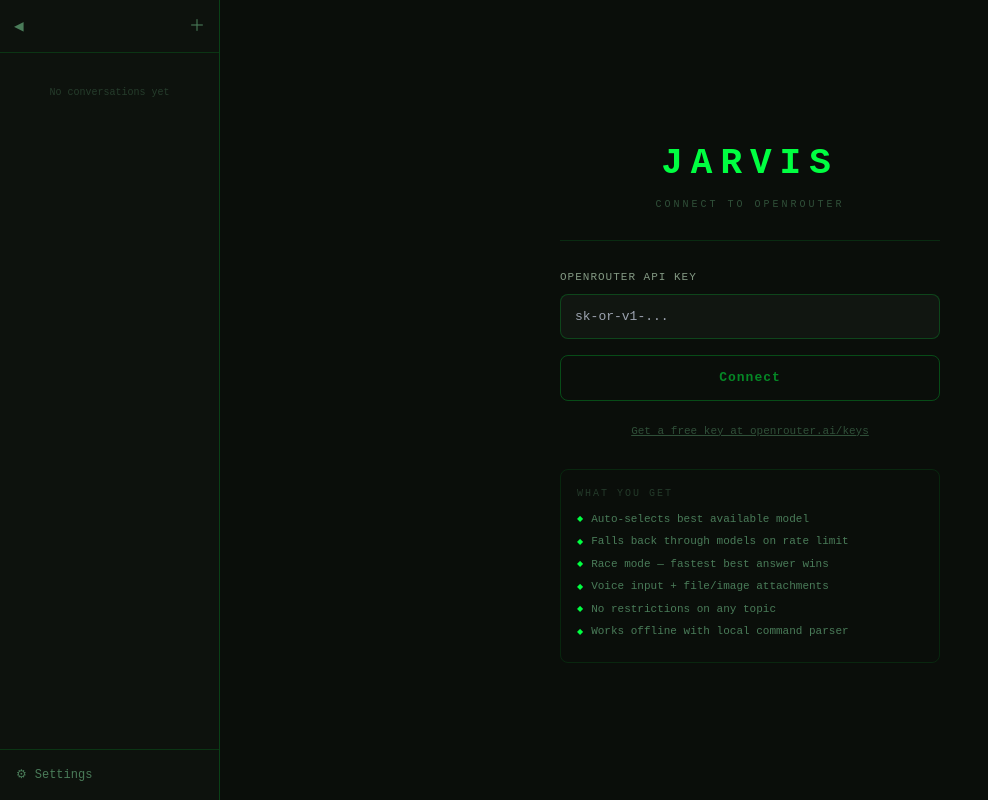
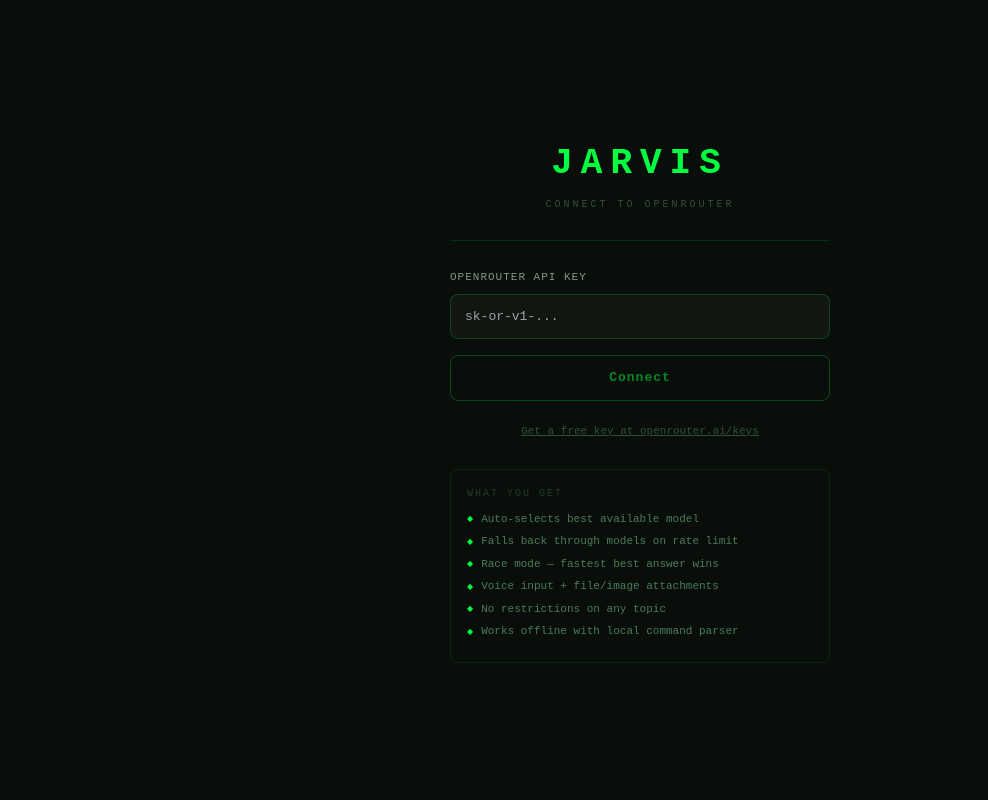
Before and after one commit to manepough/jarvismane, a Next.js app: page / in a window 1280 px wide. Shown: the whole page, without its empty margins (0-988 px from the left). Built offline with nearby package versions, Linux system fonts and the light colour scheme.

Commit message:
Add files via upload

```diff
--- a/src/app/page.tsx
+++ b/src/app/page.tsx
@@ -1,8 +1,4 @@
 'use client'
-/**
- * src/app/page.tsx
- * Root application shell.
- */
 
 import { useEffect, useState, type ReactElement } from 'react'
 import { useStore } from '@/store'
@@ -14,26 +10,17 @@
 import { WelcomeScreen } from '@/components/WelcomeScreen'
 
 export default function Home(): ReactElement {
-  const {
-    settings,
-    currentConversationId,
-    showSettings,
-    setShowSettings,
-  } = useStore()
-
-  const [sidebarOpen, setSidebarOpen] = useState<boolean>(true)
+  const { settings, currentConversationId, showSettings, setShowSettings } = useStore()
+  const [sidebarOpen, setSidebarOpen] = useState<boolean>(false)
 
   useNetworkStatus()
 
   useEffect(() => {
     const { settings: s } = useStore.getState()
     setCredentialAccessor(() => ({
-      pat: s.gitPersonalAccessToken,
-      owner: s.gitRepoOwner,
-      repo: s.gitRepoName,
-      branch: s.gitBranch,
-      authorName: s.gitAuthorName,
-      authorEmail: s.gitAuthorEmail,
+      pat: s.gitPersonalAccessToken, owner: s.gitRepoOwner,
+      repo: s.gitRepoName, branch: s.gitBranch,
+      authorName: s.gitAuthorName, authorEmail: s.gitAuthorEmail,
     }))
   }, [])
 
@@ -44,28 +31,47 @@
   }, [settings.theme])
 
   const hasApiKey = settings.openRouterApiKey.trim().length > 0
+  const hasConversation = currentConversationId !== null
 
   return (
-    <main className={`theme-${settings.theme} min-h-screen flex overflow-hidden`}
-      style={{ background: 'var(--bg)', color: 'var(--text)' }}>
+    <main style={{
+      display: 'flex', minHeight: '100vh', overflow: 'hidden',
+      background: 'var(--bg)', color: 'var(--text)',
+    }}>
+      {/* Only show sidebar when signed in */}
+      {hasApiKey && (
+        <Sidebar
+          isOpen={sidebarOpen}
+          onToggle={() => setSidebarOpen(v => !v)}
+          onOpenSettings={() => setShowSettings(true)}
+        />
+      )}
 
-      <Sidebar
-        isOpen={sidebarOpen}
-        onToggle={() => setSidebarOpen((v) => !v)}
-        onOpenSettings={() => setShowSettings(true)}
-      />
+      <div style={{ flex: 1, display: 'flex', flexDirection: 'column', minWidth: 0, position: 'relative' }}>
+        {/* Settings button when signed in but no sidebar */}
+        {hasApiKey && !sidebarOpen && (
+          <button
+            onClick={() => setSidebarOpen(true)}
+            style={{
+              position: 'absolute', top: '12px', left: '12px', zIndex: 10,
+              background: 'transparent', border: '1px solid rgba(0,255,65,0.2)',
+              borderRadius: '6px', color: 'var(--secondary)', cursor: 'pointer',
+              padding: '6px 8px', fontFamily: 'monospace', fontSize: '14px',
+            }}
+            title="Open sidebar"
+          >
+            ☰
+          </button>
+        )}
 
-      <div className="flex-1 flex flex-col min-w-0">
-        {!hasApiKey || currentConversationId === null ? (
+        {!hasApiKey || !hasConversation ? (
           <WelcomeScreen onOpenSettings={() => setShowSettings(true)} />
         ) : (
           <ChatArea />
         )}
       </div>
 
-      {showSettings && (
-        <SettingsModal onClose={() => setShowSettings(false)} />
-      )}
+      {showSettings && <SettingsModal onClose={() => setShowSettings(false)} />}
     </main>
   )
 }
```
